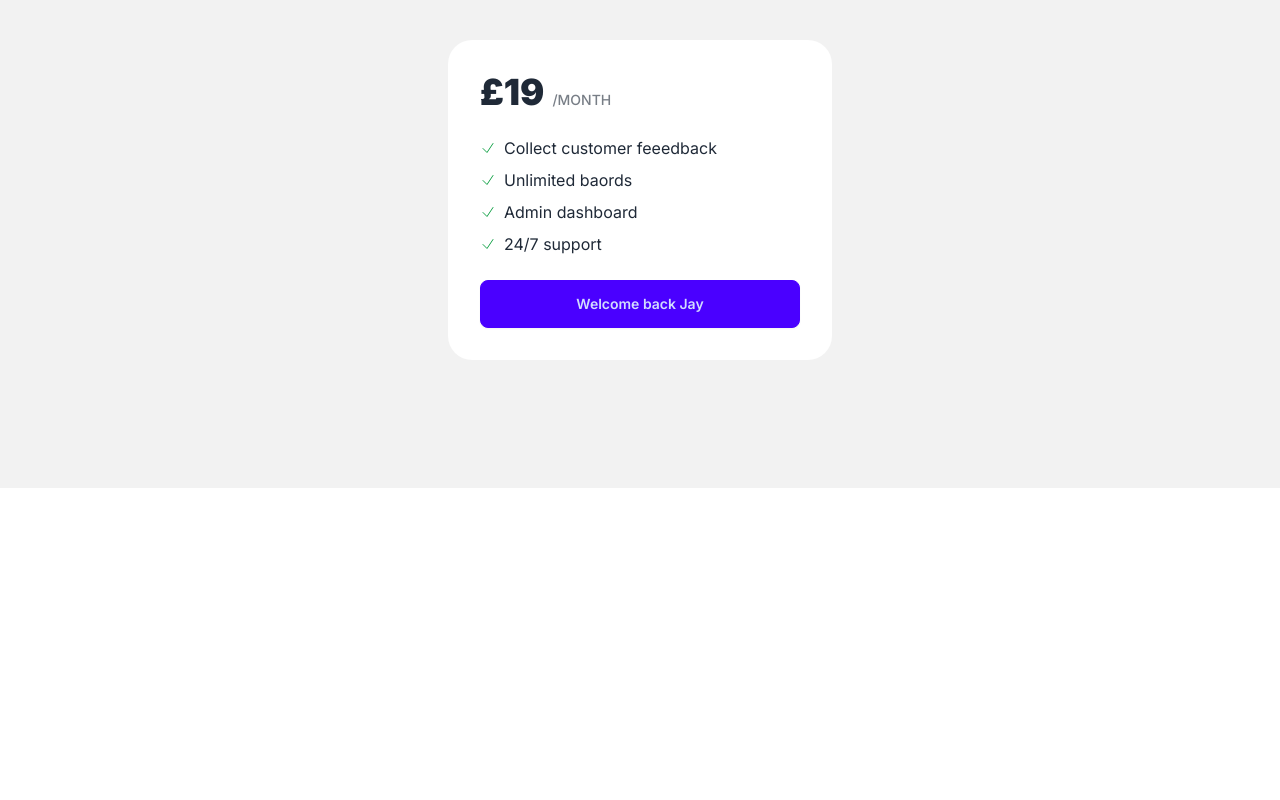
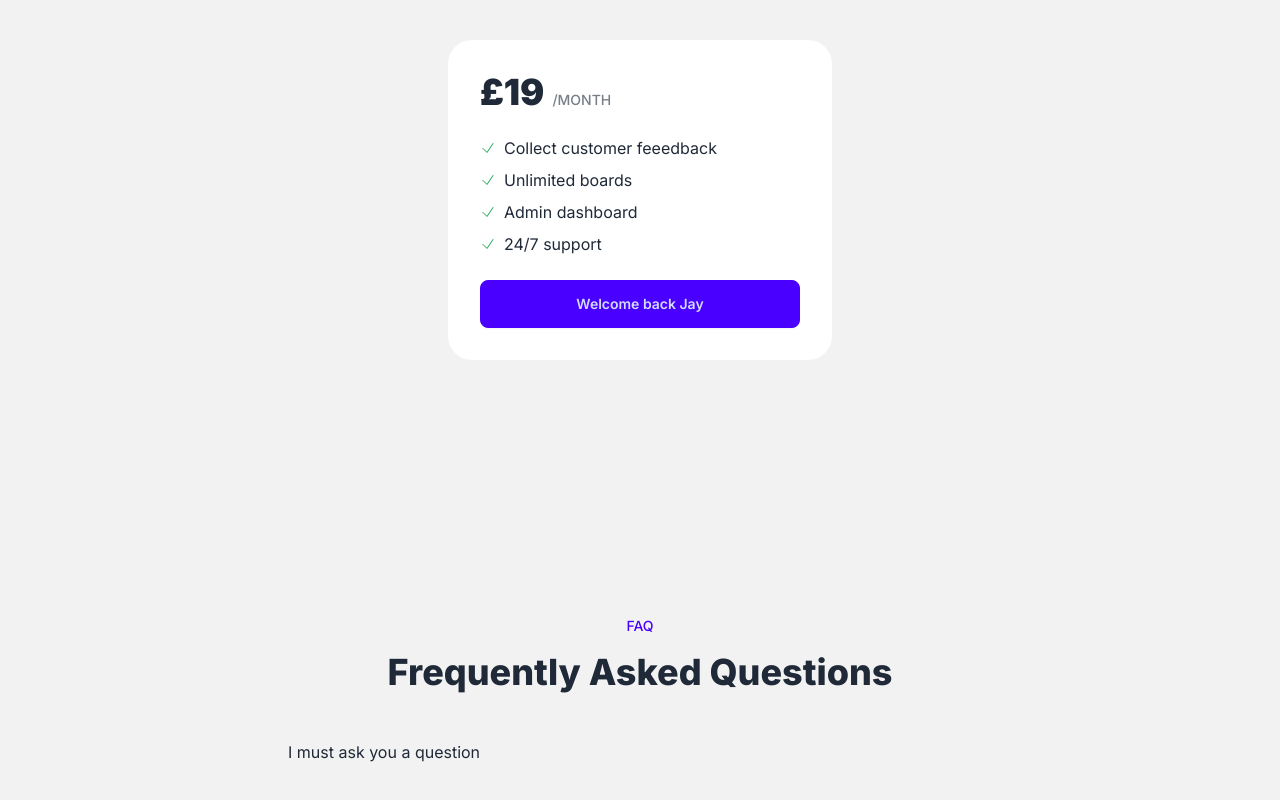
Before and after one commit to JaySConfig/codeFast, a Next.js app: page / in a window 1280 px wide. Shown: the part 772-1572 px from the top of the page. Before the commit the page ends 1260 px from the top, so only its background shows below. Built offline with nearby package versions, Linux system fonts and the light colour scheme.

Commit message:
Added FAQ Section

```diff
--- a/app/page.js
+++ b/app/page.js
@@ -1,13 +1,11 @@
 import ButtonLogin from "@/components/ButtonLogin";
+import FAQListItem from "@/components/FAQListItem";
 
 
 export default function Home() {
 
   const isLoggedIn = true;
   const name = "Jay"
-
-  const pricingFeaturesList = ["Collect customer feeedback", "Unlimited baords", "Admin dashboard", "24/7 support",]
-
 
   return (
    <main>
@@ -52,9 +50,12 @@
 
         <ul className="space-y-2">
           {
-            pricingFeaturesList.map(
+            ["Collect customer feeedback",
+            "Unlimited boards",
+            "Admin dashboard",
+            "24/7 support",].map(
               (priceItem) => {
-                return <li className="flex gap-2 items-center">
+                return <li className="flex gap-2 items-center " key={priceItem}>
                 <svg xmlns="http://www.w3.org/2000/svg"
                 fill="none"
                 viewBox="0 0 24 24"
@@ -77,6 +78,32 @@
       </div>
       </div>
       </section>
+
+      {/* FAQ */}
+
+      <section className="bg-base-200">
+      <div className="py-32 px-8 max-w-3xl mx-auto">
+          <p className="text-sm uppercase font-medium text-center text-primary mb-4">FAQ</p>
+          <h2 className="text-3xl lg:text-4xl font-extrabold mb-12 text-center ">
+            Frequently Asked Questions
+          </h2>
+          <ul>
+            {
+              [
+                {question: "I have question", answer: "What is the answer",
+                question: "I need to ask a question", answer: "What is the answer",
+                question: "I must ask you a question", answer: "What is the answer"
+              }
+              ].map((qa) => (
+
+
+                <FAQListItem key={qa.question} qa={qa}/>
+              ))
+            }
+          </ul>
+
+          </div>
+        </section>
     </main>
   );
 }
--- /dev/null
+++ b/components/FAQListItem.js
@@ -0,0 +1,25 @@
+"use client";
+
+import { useState } from "react";
+
+const FAQListItem = ({qa}) => {
+
+    const [isOpen, setIsOpen] = useState(false);
+
+
+    return (
+        <li key={qa.question}>
+                  {/* Questions */}
+                  <button onClick={()=>{setIsOpen(!isOpen)}}>{qa.question}</button>
+
+                  {/* Answer */}
+                  {
+                    <div className={`${isOpen ? "block" : "hidden"}`}>{qa.answer}</div>
+                  }
+
+
+                </li>
+    )
+}
+
+export default FAQListItem
```
